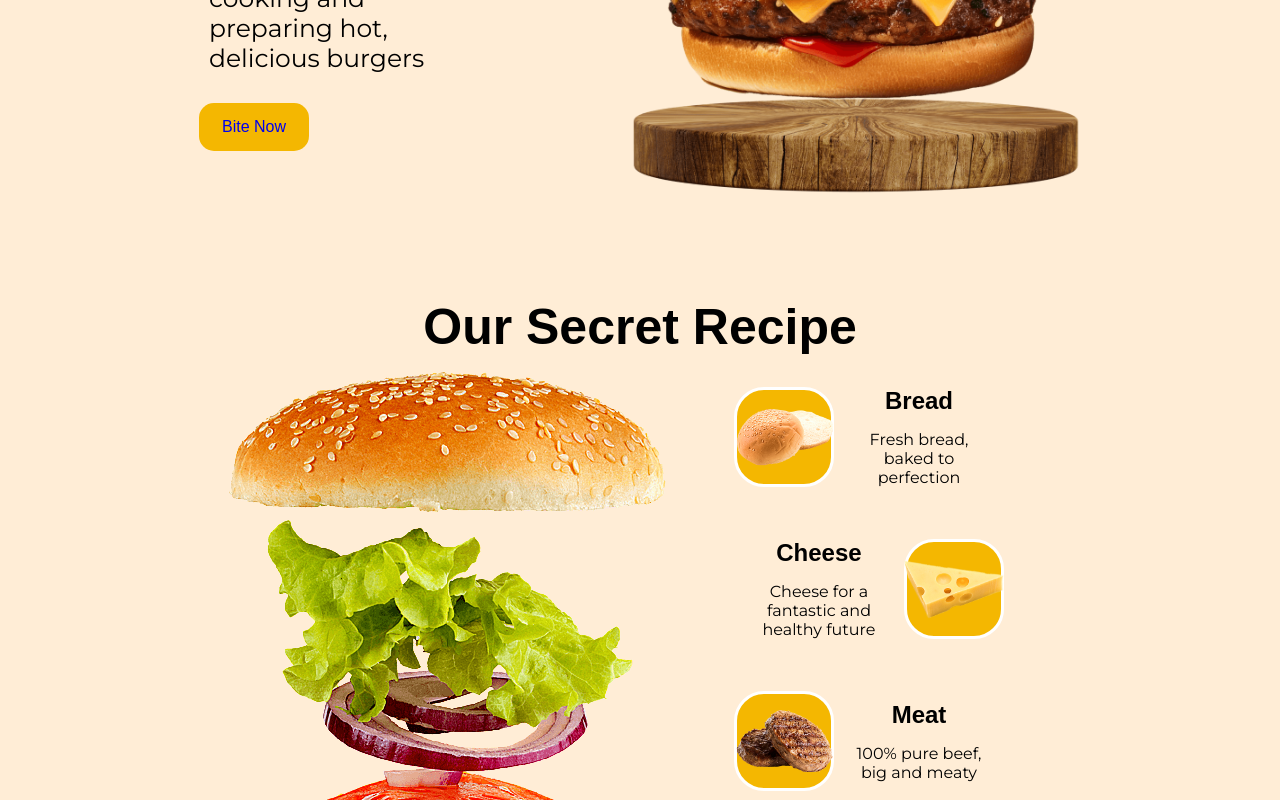
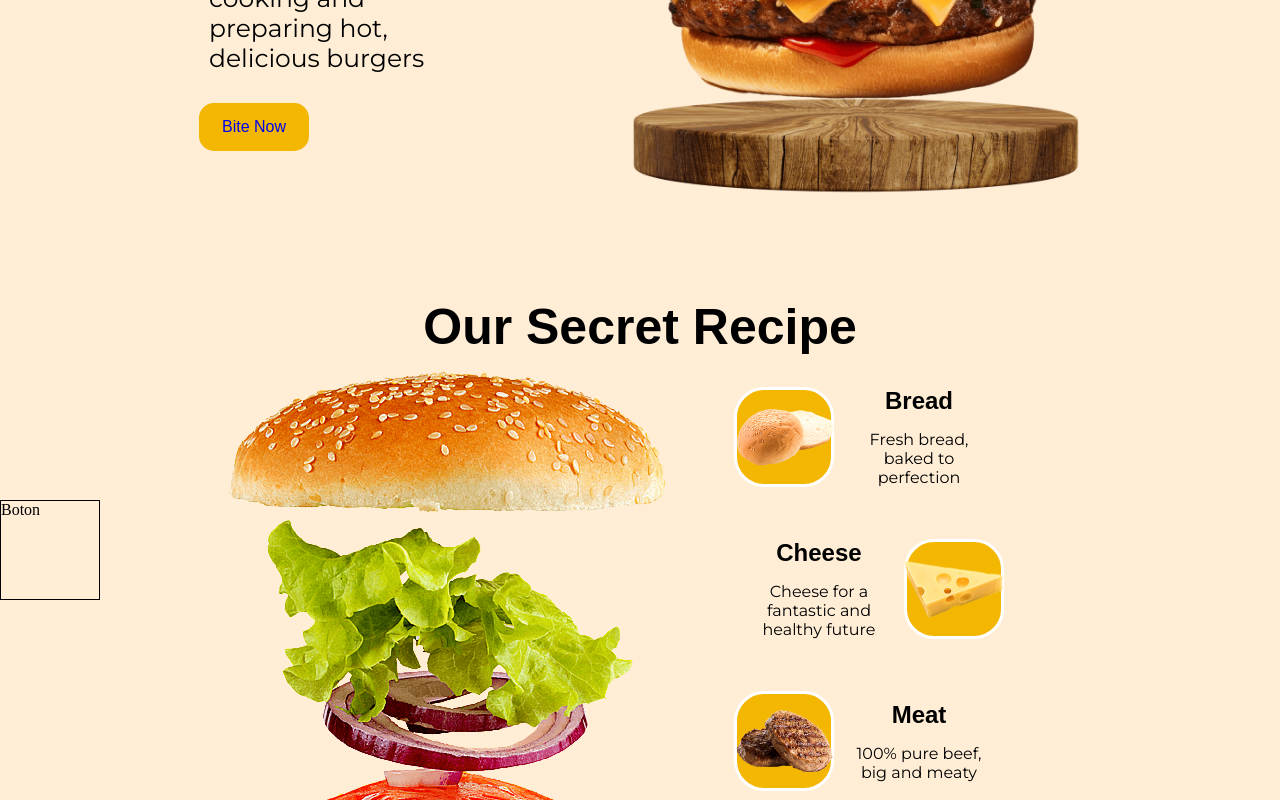
Before and after one commit to ClaudioBarlassina/Web-Burger, a React (Vite) app: page / in a window 1280 px wide. Shown: the part 400-1200 px from the top of the page. Built offline with nearby package versions, Linux system fonts and the light colour scheme; a web font is replaced by a local one.

Commit message:
actualizacion links-pc

```diff
--- a/src/App.jsx
+++ b/src/App.jsx
@@ -18,7 +18,7 @@ function App() {
       <Home3 />
       <Home4 />
       <Home5/>
-
+      <div className='boton-auto'>Boton</div>
 
     </div>
   )
--- a/src/Components/header.jsx
+++ b/src/Components/header.jsx
@@ -15,27 +15,27 @@ function header() {
           <div className="nav__menu">
             <ul className="nav__list">
               <li>
-                <a href="#" className="nav__link">
+                <a href="#Home" className="nav__link">
                   Home
                 </a>
               </li>
               <li>
-                <a href="#" className="nav__link">
+                <a href="#Recipe" className="nav__link">
                   Recipe
                 </a>
               </li>
               <li>
-                <a href="#" className="nav__link">
+                <a href="#Popular" className="nav__link">
                   Popular
                 </a>
               </li>
               <li>
-                <a href="#" className="nav__link">
+                <a href="#Delivery" className="nav__link">
                   Delivery
                 </a>
               </li>
               <li>
-                <a href="#" className="nav__link">
+                <a href="#Contact" className="nav__link">
                   Contact
                 </a>
               </li>
--- a/src/Components/home.jsx
+++ b/src/Components/home.jsx
@@ -5,7 +5,7 @@ import Table from "../assets/home-dish.png"
 const home = () => {
   return (
     <div>
-      <section className="home-section" id="home">
+      <section className="home-section" id="Home">
         <div className="home__container">
           <div className="home__data">
             <h1 className="home__title">Love Every  Burger</h1>
--- a/src/Components/home2.jsx
+++ b/src/Components/home2.jsx
@@ -8,7 +8,7 @@ import sauses from "../assets/recipe-sauces.png"
 
 const home2 = () => {
   return (
-    <div className="home2-section">
+    <div className="home2-section" id="Recipe">
       <div>
         <h1 className="home2-title">Our Secret Recipe</h1>
       </div>
--- a/src/Components/home3.jsx
+++ b/src/Components/home3.jsx
@@ -7,7 +7,7 @@ import burger5 from "../assets/popular-burger-classic.png"
 import ico from "../assets/quitar.png"
 function home3() {
   return (
-    <div className="container3-primary">
+    <div className="container3-primary" id="Popular">
       <div className="home3-content-title">
         <h1 className="home3-title">Most Devoured Burgers</h1>
       </div>
--- a/src/Components/home4.jsx
+++ b/src/Components/home4.jsx
@@ -3,7 +3,7 @@ import image from "../assets/delivery-burger.png"
 
 function home4() {
   return (
-    <div className="home4-container">
+    <div className="home4-container" id="Delivery">
       <div className="home4-data">
         <h3 className="home4-title">Fast Delivery</h3>
         <p className="home4-parrafo">
--- a/src/index.css
+++ b/src/index.css
@@ -697,3 +697,13 @@ a {
 
   }
 }
+.boton-auto{
+  width: 100px;
+  height: 100px;
+  border: 1px solid black;
+  position: fixed;
+  top: 900px;
+
+  right: auto;
+
+}
```
